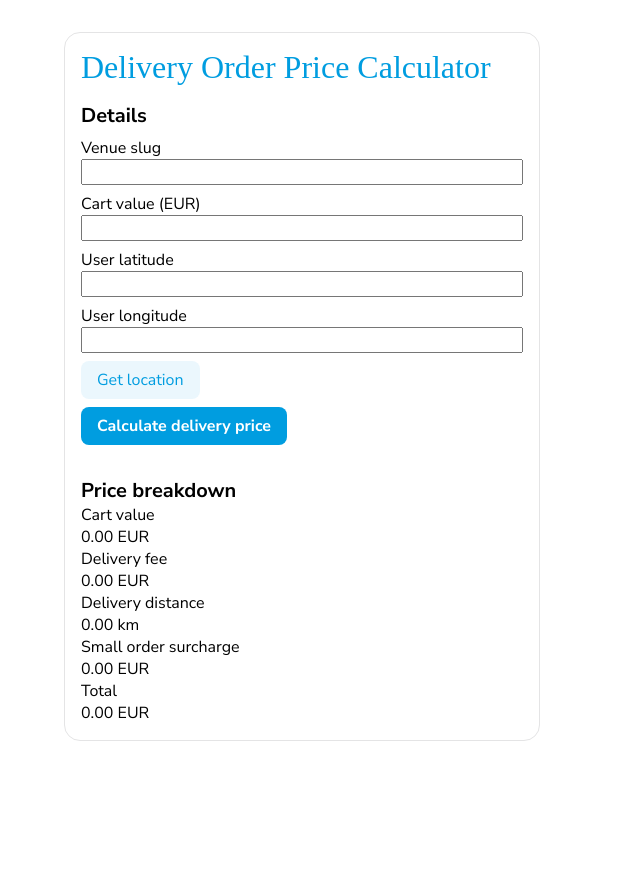
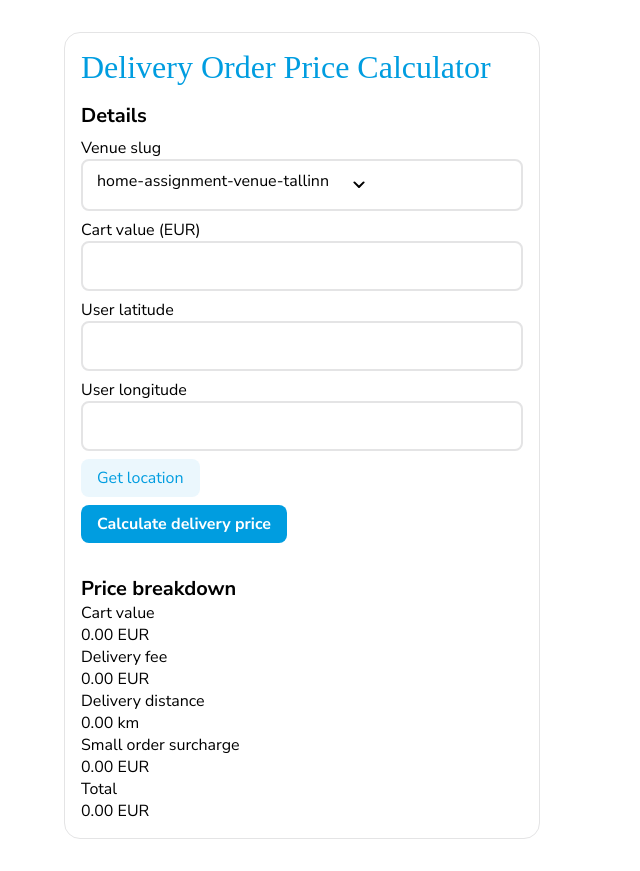
Before and after one commit to 4r70/wolt-internship-2025, a Next.js app in the folder dopc/: page / in a window 1280 px wide. Shown: the whole page, without its empty margins (0-640 px from the left). Before the commit the page ends 800 px from the top, so only its background shows below. Built offline with nearby package versions, Linux system fonts and the light colour scheme; a web font is replaced by a local one.

Commit message:
added arrow icon and more css

```diff
--- a/dopc/app/page.module.css
+++ b/dopc/app/page.module.css
@@ -55,12 +55,48 @@
   flex-direction: column;
 }
 
+.input, .selectWrapper {
+  padding: .75rem .875rem;
+  border-radius: var(--border-radius-md);
+  border: 2px solid var(--color-border-primary);
+  background-color: var(--color-bg);
+  font-size: var(--font-size-md);
+  transition: border .2s ease, outline .2s ease;
+}
+
+.input:hover, .selectWrapper:hover {
+  border: 2px solid var(--color-primary);
+}
+
+.input:active, .selectWrapper:active {
+  border: 2px solid var(--color-outline-focused);
+}
+
+.input:focus, .selectWrapper:focus {
+  border: 2px solid var(--color-outline-focused);
+  outline: transparent;
+}
+
+.selectWrapper {
+  display: flex;
+  gap: var(--space-sm);
+}
+
+.select {
+  all: unset;
+  /* Remove default arrow */
+  appearance: none;
+  -moz-appearance:none; /* Firefox */
+  -webkit-appearance:none; /* Safari and Chrome */
+}
+
 .primaryButton, .secondaryButton {
   all: unset;
   cursor: pointer;
   padding: var(--space-sm) var(--space-md);
   border-radius: var(--border-radius-md);
   width: fit-content;
+  font-size: var(--font-size-md);
   transition: all .2s ease;
 }
 
--- a/dopc/app/page.tsx
+++ b/dopc/app/page.tsx
@@ -1,5 +1,6 @@
-import Image from "next/image";
 import styles from "./page.module.css";
+
+import ArrowDownIcon from "@/icons/arrowDown";
 
 export default function Home() {
     return (
@@ -14,28 +15,59 @@ export default function Home() {
                             <h2 className={styles.subtitle}>Details</h2>
                             <div className={styles.inputWrapper}>
                                 <label htmlFor="venue-slug">Venue slug</label>
-                                <input id="venue-slug" type="text" />
+                                <div className={styles.selectWrapper}>
+                                    <select
+                                        id="venue-slug"
+                                        className={styles.select}
+                                    >
+                                        <option value="home-assignment-venue-tallinn">
+                                            home-assignment-venue-tallinn
+                                        </option>
+                                        <option value="home-assignment-venue-helsinki">
+                                            home-assignment-venue-helsinki
+                                        </option>
+                                    </select>
+                                    <ArrowDownIcon
+                                        className={styles.arrowDownIcon}
+                                    />
+                                </div>
                             </div>
                             <div className={styles.inputWrapper}>
                                 <label htmlFor="cart-value">
                                     Cart value (EUR)
                                 </label>
-                                <input id="cart-value" type="number" />
+                                <input
+                                    id="cart-value"
+                                    type="number"
+                                    className={styles.input}
+                                />
                             </div>
                             <div className={styles.inputWrapper}>
                                 <label htmlFor="user-latitude">
                                     User latitude
                                 </label>
-                                <input id="user-latitude" type="number" />
+                                <input
+                                    id="user-latitude"
+                                    type="number"
+                                    className={styles.input}
+                                />
                             </div>
                             <div className={styles.inputWrapper}>
                                 <label htmlFor="user-longitude">
                                     User longitude
                                 </label>
-                                <input id="user-longitude" type="number" />
+                                <input
+                                    id="user-longitude"
+                                    type="number"
+                                    className={styles.input}
+                                />
                             </div>
-                            <button className={styles.secondaryButton}>Get location</button>
-                            <button className={styles.primaryButton}>Calculate delivery price</button>
+                            <button className={styles.secondaryButton}>
+                                Get location
+                            </button>
+                            <button className={styles.primaryButton}>
+                                Calculate delivery price
+                            </button>
                         </div>
                         <div className={styles.priceBreakdownWrapper}>
                             <h2 className={styles.subtitle}>Price breakdown</h2>
--- /dev/null
+++ b/dopc/icons/arrowDown.tsx
@@ -0,0 +1,20 @@
+const arrowDownIcon = ({
+    width = 24,
+    height = 24,
+    className = "",
+    alt = "",
+    ...props
+}) => (
+    <svg
+        xmlns="http://www.w3.org/2000/svg"
+        height={height}
+        viewBox="0 -960 960 960"
+        width={width}
+        fill="#000"
+        className={className}
+    >
+        <path d="M480-361q-8 0-15-2.5t-13-8.5L268-556q-11-11-11-28t11-28q11-11 28-11t28 11l156 156 156-156q11-11 28-11t28 11q11 11 11 28t-11 28L508-372q-6 6-13 8.5t-15 2.5Z" />
+    </svg>
+);
+
+export default arrowDownIcon;
```
Also changed, not shown: dopc/icons/arrowDown.svg (added).
